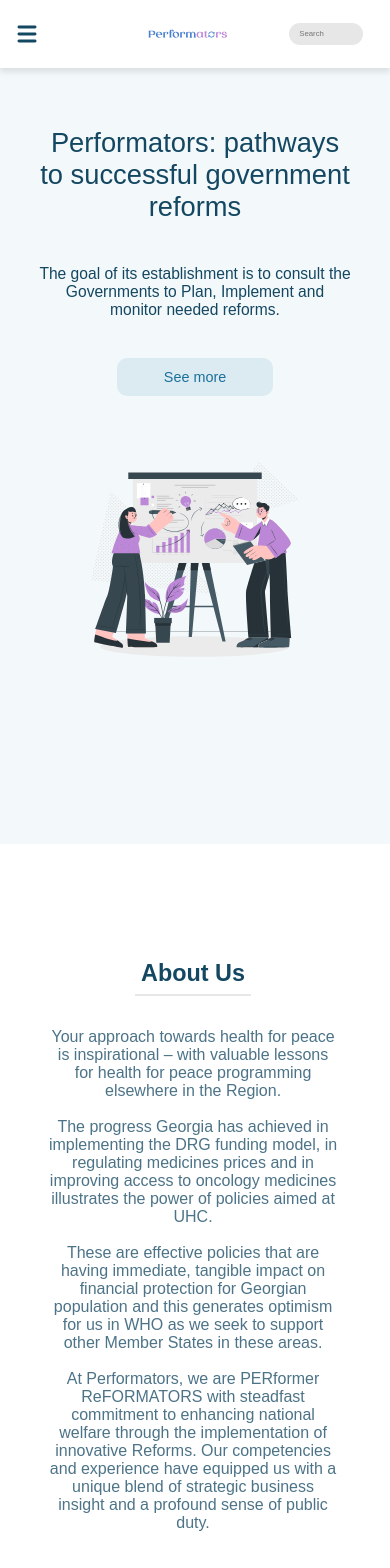
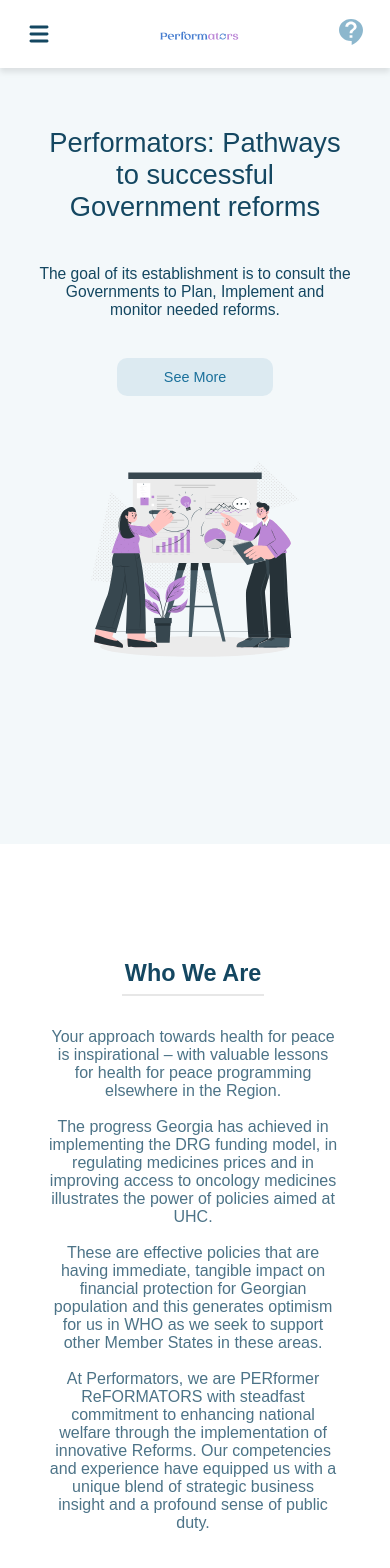
Before and after one commit to carco23/client, a React (Create React App) app: page / in a window 390 px wide. Shown: the top 1568 px of the page. Built offline with nearby package versions, Linux system fonts and the light colour scheme.

Commit message:
telephone

```diff
--- a/src/components/About/About.js
+++ b/src/components/About/About.js
@@ -42,7 +42,7 @@
   return (
     <div className={styles.aboutUs} id='aboutUs'>
       <div className={styles.text}>
-        <h1>About Us</h1>
+        <h1>Who We Are</h1>
         <p>Your approach towards health for peace is inspirational – with valuable lessons for health for peace programming elsewhere in the Region.
         <br/>
         <br/>
--- a/src/components/About/About.module.css
+++ b/src/components/About/About.module.css
@@ -97,7 +97,7 @@
     }
     .text h1 {
         font-size: 6vw;
-        width: 30%;
+        width: 37%;
         height: 4vh;
     }
     .personCards {
--- a/src/components/Footer/footer.js
+++ b/src/components/Footer/footer.js
@@ -15,7 +15,7 @@
             </div>
             <div className={styles.item}>
                 <img src={Phone} />
-                <p>+995500101870</p>
+                <a href={`tel:995500101870`}>+995500101870</a>
             </div>
             <div className={styles.item}>
                 <img src={Location} />
--- a/src/components/Footer/footer.module.css
+++ b/src/components/Footer/footer.module.css
@@ -75,4 +75,9 @@
     .item p {
         font-size: 3vw;
     }
+    .item a {
+        font-size: 3vw;
+        position: relative;
+        left: 5%;
+    }
 }
--- a/src/components/Home/Home.js
+++ b/src/components/Home/Home.js
@@ -3,20 +3,21 @@
 import LandingImage1 from '../../assets/landingImage1.svg'
 import LandingImage2 from '../../assets/landingImage6.svg'
 import TypingEffect from './TypingEffect';
+import { Link } from 'react-scroll';
 
 function Home() {
   return (
     <div className={styles.home} id='home'>
       <div className={styles.left}>
         <img src={LandingImage1} />
-        <TypingEffect text={'Performators: pathways to successful government reforms'} />
+        <TypingEffect text={'Performators: Pathways to successful Government reforms'} />
         <p>
           The goal of its establishment is to consult the Governments to Plan, Implement and monitor needed reforms.
         </p>
       </div>
       <div className={styles.right}>
         <img src={LandingImage2} />
-        <button>See more </button>
+        <button><Link to="services" smooth={true} duration={500}>See More</Link></button>
       </div>
     </div>
   );
--- a/src/components/Home/Home.module.css
+++ b/src/components/Home/Home.module.css
@@ -150,7 +150,11 @@
         position: relative;
         bottom: 30%;
     }
+    .right a {
+        color: rgba(26, 112, 155);
+    }
 }
+
 
 
 
--- a/src/components/Navbar/Navbar.js
+++ b/src/components/Navbar/Navbar.js
@@ -6,6 +6,7 @@
 import { Link } from 'react-scroll';
 import Hamburger from '../../assets/hamburger.svg'
 import { useState, useEffect } from 'react';
+import FAQ from '../../assets/FAQ.svg'
 
 function Navbar() {
   const location = useLocation();
@@ -37,19 +38,19 @@
     {isMobile ? (
       <>
       <img className={styles.hamburger} src={Hamburger} onClick={openMenu} />
-      <img src={Logo} alt="Logo" className={styles.logo} />
+      <a href='/' className={styles.logoHref}><img src={Logo} alt="Logo" className={styles.logo} /></a>
       <div className={styles.menu} style={toggledStyle} >
         <div className={styles.menuItems}>
         <img src={require('../../assets/close.png')} onClick={closeMenu} />
-        <Link to="home" smooth={true} duration={500} className={location.pathname === '/' ? styles.active : ''}>Home</Link>
-        <Link to="aboutUs" smooth={true} duration={500} className={location.pathname === '/about' ? styles.active : ''}>Who we are</Link>
-        <Link to="skills" smooth={true} duration={500} className={location.pathname === '/team' ? styles.active : ''}>Our Team</Link>
-        <Link to="highlights" smooth={true} duration={500} className={location.pathname === '/highlights' ? styles.active : ''}>Our Success Stories</Link>
-        <Link to="services" smooth={true} duration={500} className={location.pathname === '/services' ? styles.active : ''}>Our Services</Link>
-        <Link to="contact" smooth={true} duration={500} className={location.pathname === '/contact' ? styles.active : ''}>Contact Us</Link>
+        <Link onClick={closeMenu} to="home" smooth={true} duration={500} className={location.pathname === '/' ? styles.active : ''}>Home</Link>
+        <Link onClick={closeMenu} to="aboutUs" smooth={true} duration={500} className={location.pathname === '/about' ? styles.active : ''}>Who we are</Link>
+        <Link onClick={closeMenu} to="skills" smooth={true} duration={500} className={location.pathname === '/team' ? styles.active : ''}>Our Team</Link>
+        <Link onClick={closeMenu} to="highlights" smooth={true} duration={500} className={location.pathname === '/highlights' ? styles.active : ''}>Our Success Stories</Link>
+        <Link onClick={closeMenu} to="services" smooth={true} duration={500} className={location.pathname === '/services' ? styles.active : ''}>Our Services</Link>
+        <Link onClick={closeMenu} to="contact" smooth={true} duration={500} className={location.pathname === '/contact' ? styles.active : ''}>Contact Us</Link>
         </div>
       </div>
-      <input type="text" placeholder="    Search" />
+      <Link to="contact" smooth={true} duration={500} style={{width: '6%', marginRight: '7%'}}><img src={FAQ} className={styles.faq} /></Link>
       </>
     ) : (
       <>
--- a/src/components/Navbar/Navbar.module.css
+++ b/src/components/Navbar/Navbar.module.css
@@ -70,13 +70,11 @@
         display: none;
     }
     .logo {
-        width: 25%;
-        position: relative;
-        right: 18%;
+        width: 100%;
     }
     .hamburger {
         display: flex;
-        margin-right: 46%;
+        margin-right: 49%;
     }
     .navbar input {
         width: 18%;
@@ -104,6 +102,14 @@
     font-size: 4vw;
     font-family: "Roboto", sans-serif;
     color: #144761;
+}
+.faq {
+    width: 100%;
+}
+.logoHref {
+    width: 25%;
+    position: relative;
+    right: 21%;
 }
 .menuItems {
     display: flex;
--- a/src/components/highlightsPage/page.js
+++ b/src/components/highlightsPage/page.js
@@ -2,10 +2,11 @@
 import styles from './page.module.css'
 import Globe from '../../assets/globe.svg'
 import HighlightsImg from '../../assets/highlightsImg.svg'
+import { Link } from 'react-router-dom';
 
 function Page() {
   return <div className={styles.page}>
-    <button className={styles.return}>Return</button>
+    <button className={styles.return}><Link to='/'>Return</Link></button>
     <div className={styles.left}>
     <div className={styles.stories}>
             <div className={styles.story}>
--- a/src/components/highlightsPage/page.module.css
+++ b/src/components/highlightsPage/page.module.css
@@ -144,4 +144,8 @@
         font-size: 2.5vw;
         left: 12%;
     }
+    a {
+        text-decoration: none;
+        color: rgba(26, 112, 155);
+    }
 }
```
Also changed, not shown: src/assets/FAQ.svg (added).
